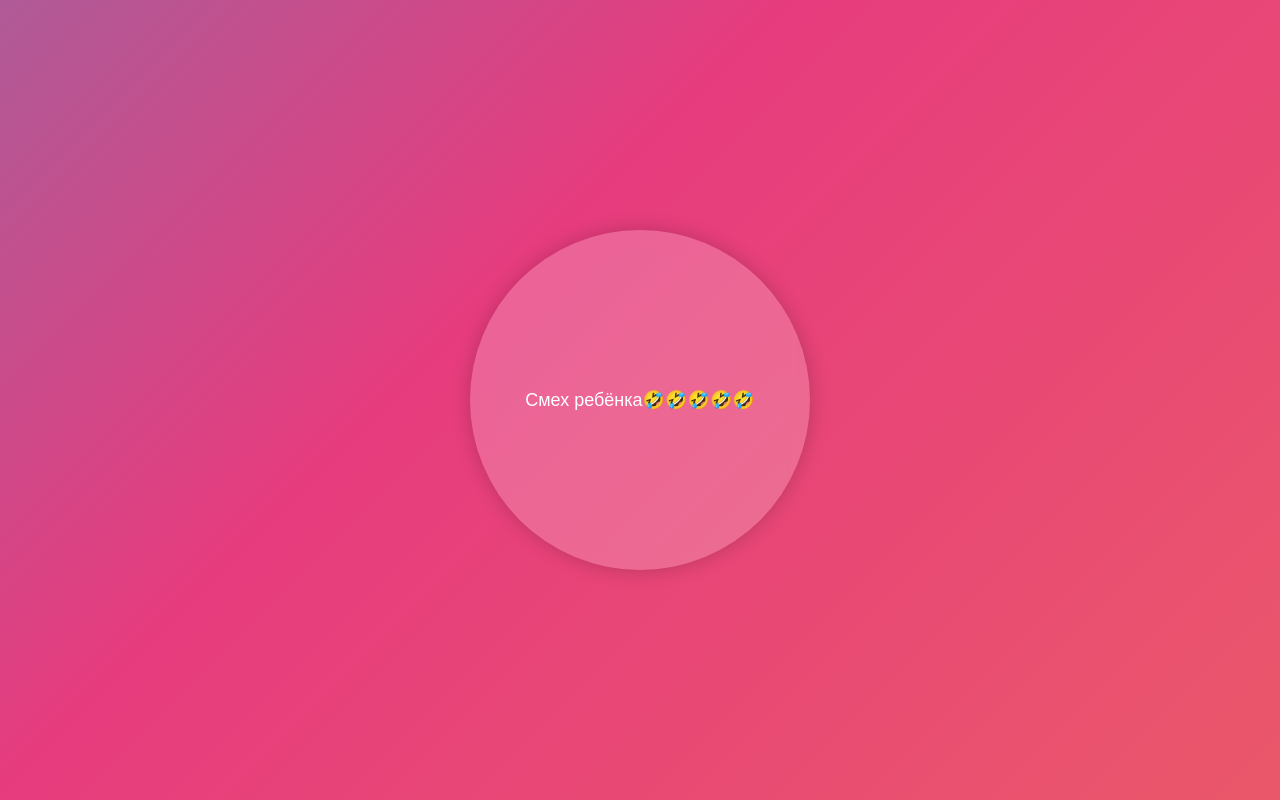
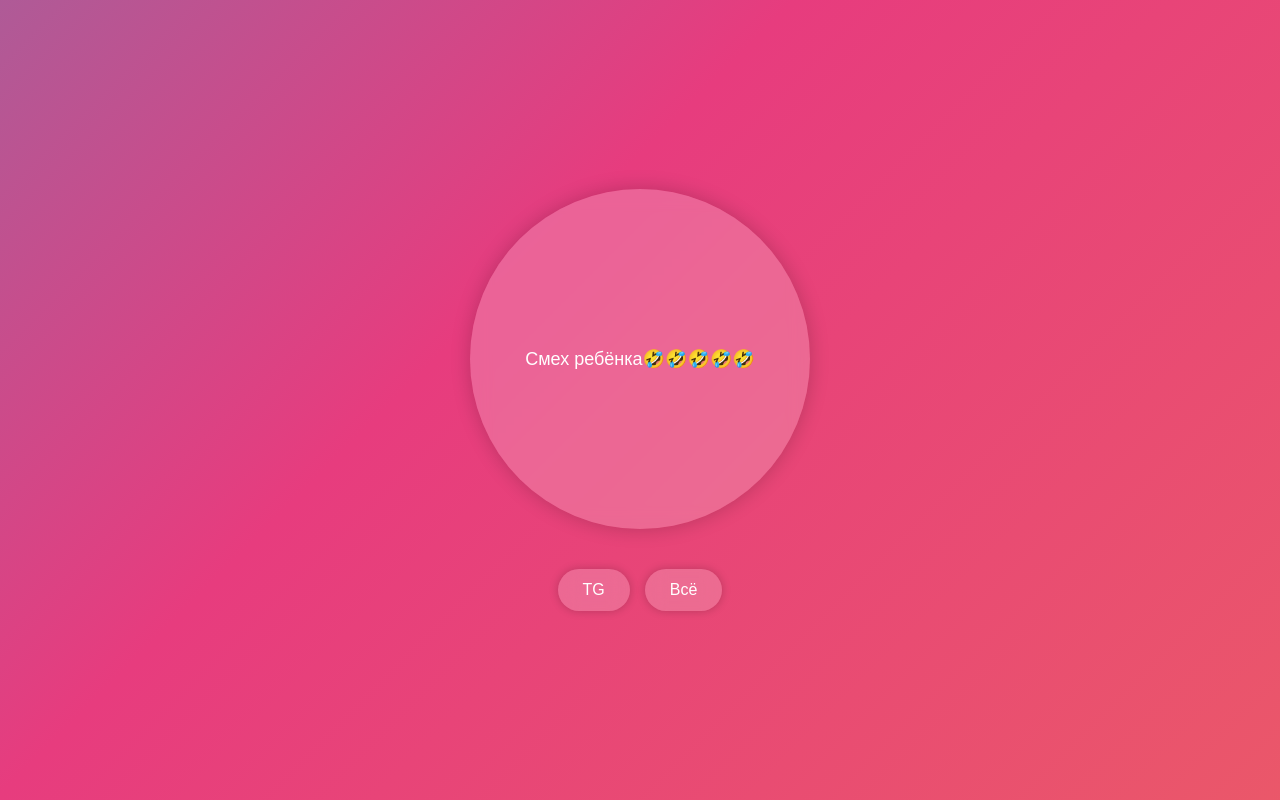
Before and after one commit to AfonasGa/nfcsound, a plain HTML site: page start/kidlaugh/index.html in a window 1280 px wide. Drawn offline with Linux system fonts and the light colour scheme.

Commit message:
Update index.html

```diff
--- a/start/kidlaugh/index.html
+++ b/start/kidlaugh/index.html
@@ -3,13 +3,14 @@
 <head>
     <meta charset="UTF-8">
     <meta name="viewport" content="width=device-width, initial-scale=1.0">
-    <title>Loading...</title> <!-- Временный заголовок, пока грузится текст -->
+    <title>Loading...</title>
     <style>
         body {
             margin: 0;
             padding: 0;
             height: 100vh;
             display: flex;
+            flex-direction: column;
             justify-content: center;
             align-items: center;
             background: linear-gradient(-45deg, #ee7752, #e73c7e, #23a6d5, #23d5ab);
@@ -42,6 +43,7 @@
             color: white;
             font-size: 18px;
             line-height: 1.5;
+            margin-bottom: 20px;
         }
 
         .circle:hover {
@@ -51,12 +53,47 @@
         .circle:active {
             transform: scale(0.95);
         }
+
+        .buttons {
+            display: flex;
+            gap: 15px;
+            margin-top: 20px;
+        }
+
+        .btn {
+            padding: 12px 25px;
+            border: none;
+            border-radius: 50px;
+            background: rgba(255, 255, 255, 0.2);
+            backdrop-filter: blur(10px);
+            color: white;
+            font-size: 16px;
+            cursor: pointer;
+            transition: all 0.3s;
+            box-shadow: 0 0 10px rgba(0, 0, 0, 0.2);
+            text-decoration: none;
+            text-align: center;
+        }
+
+        .btn:hover {
+            transform: scale(1.05);
+            background: rgba(255, 255, 255, 0.3);
+        }
+
+        .btn:active {
+            transform: scale(0.95);
+        }
     </style>
 </head>
 <body>
     <div class="circle" id="circle">Loading text...</div>
 
-    <audio id="audio" src="index.mp3"></audio>
+    <div class="buttons">
+        <a href="https://afonasga.t.me/" class="btn" target="_blank">TG</a>
+        <a href="https://afonasga.github.io/nfcsound/" class="btn" target="_blank">Всё</a>
+    </div>
+
+    <audio id="audio"></audio>
 
     <script>
         // Загрузка текста из index.txt и установка его в круг и title
@@ -64,7 +101,7 @@
             .then(response => response.text())
             .then(text => {
                 document.getElementById('circle').textContent = text;
-                document.title = text; // Устанавливаем текст в title
+                document.title = text;
             })
             .catch(error => {
                 console.error('Error loading text:', error);
@@ -72,10 +109,41 @@
                 document.title = "Error loading text";
             });
 
+        // Проверка доступности аудиофайлов (mp3 или ogg)
+        const audio = document.getElementById('audio');
+        const audioSources = ['index.mp3', 'index.ogg'];
+
+        function loadAudio() {
+            let currentSourceIndex = 0;
+
+            function tryNextSource() {
+                if (currentSourceIndex >= audioSources.length) {
+                    console.error('No supported audio file found.');
+                    return;
+                }
+
+                const source = audioSources[currentSourceIndex];
+                audio.src = source;
+                audio.load();
+
+                audio.oncanplay = () => {
+                    console.log(`Audio loaded: ${source}`);
+                };
+
+                audio.onerror = () => {
+                    console.error(`Failed to load audio: ${source}`);
+                    currentSourceIndex++;
+                    tryNextSource();
+                };
+            }
+
+            tryNextSource();
+        }
+
+        loadAudio();
+
         // Воспроизведение звука при клике
         const circle = document.getElementById('circle');
-        const audio = document.getElementById('audio');
-
         circle.addEventListener('click', () => {
             audio.play().catch(e => console.error('Audio play failed:', e));
         });
```
